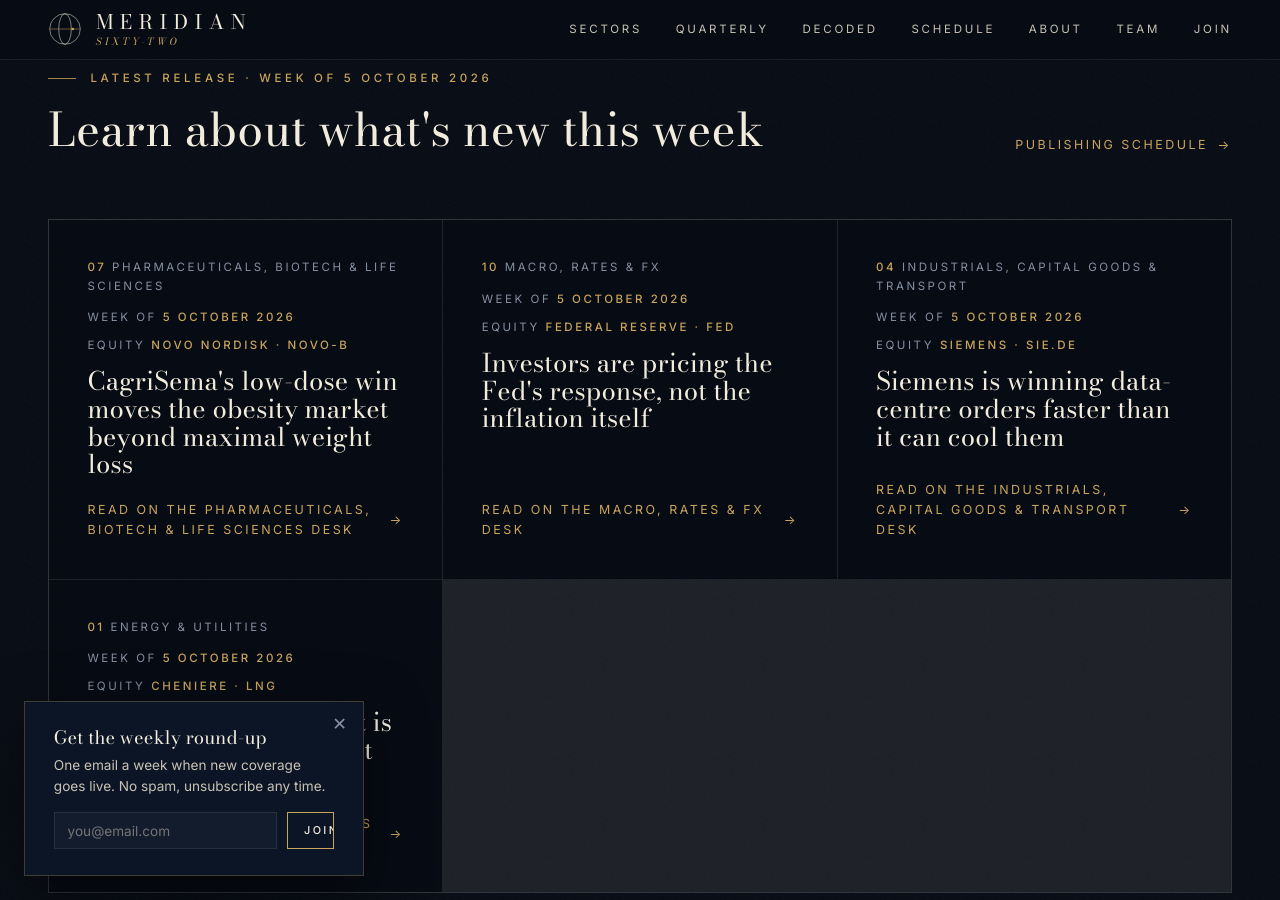
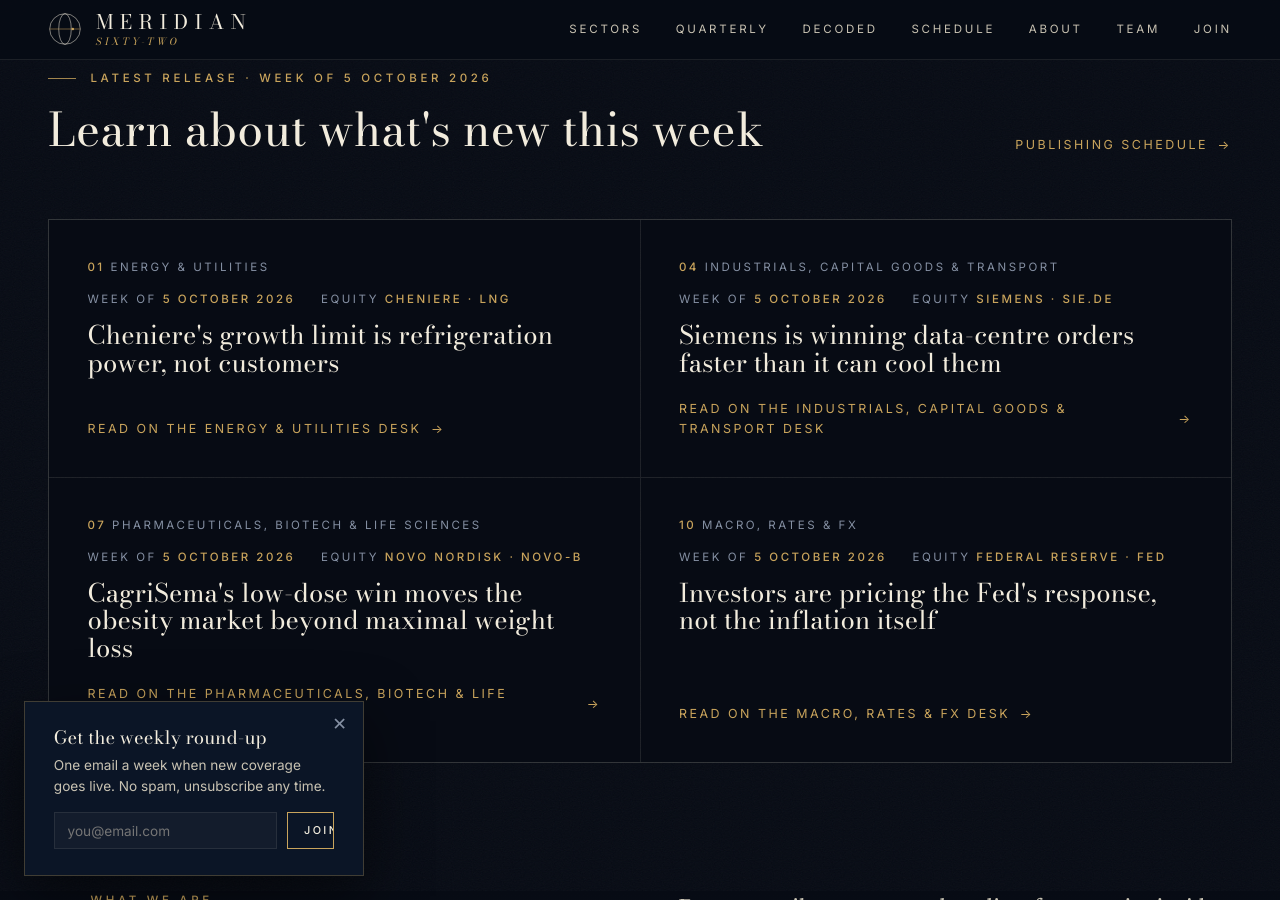
Before and after one commit to meridian62contact-lang/meridian62contact-lang.github.io, a Jekyll site: the page built from index.html, in a window 1280 px wide and 900 px high, scrolled down 1161 px. Built offline with Jekyll 4.4.1, drawn with Linux system fonts in a browser that asks for light colours.

Commit message:
Update index.html

```diff
--- a/index.html
+++ b/index.html
@@ -64,10 +64,22 @@
       <a class="arrow-link" href="{{ '/schedule/' | relative_url }}">Publishing schedule</a>
     </div>
     {%- if latest_week != "" -%}
-    <div class="latest" data-reveal-stagger>
+    {%- assign latest_notes = "" | split: "" -%}
+    {%- for s in sectors -%}
+      {%- assign sector_note = nil -%}
       {%- for n in all_notes -%}
         {%- assign w = n.week | date: "%Y-%m-%d" -%}
-        {%- if w == latest_week -%}
+        {%- if w == latest_week and n.sector == s.slug -%}
+          {%- assign sector_note = n -%}
+          {%- break -%}
+        {%- endif -%}
+      {%- endfor -%}
+      {%- if sector_note -%}{%- assign latest_notes = latest_notes | push: sector_note -%}{%- endif -%}
+    {%- endfor -%}
+    {%- assign latest_count = latest_notes.size -%}
+    <div class="latest latest--{{ latest_count }}" data-reveal-stagger>
+      {%- for n in latest_notes -%}
+        {%- assign w = n.week | date: "%Y-%m-%d" -%}
         {%- assign s = sectors | where: "slug", n.sector | first -%}
         <a class="latest__item" href="{{ s.url | relative_url }}#{{ w }}">
           <div class="note__meta">
@@ -80,7 +92,6 @@
           <h3>{{ n.headline }}</h3>
           <span class="arrow-link">Read on the {{ s.name }} desk</span>
         </a>
-        {%- endif -%}
       {%- endfor -%}
     </div>
     {%- else -%}
```
Lines whose indentation alone changed are shown as unchanged.
